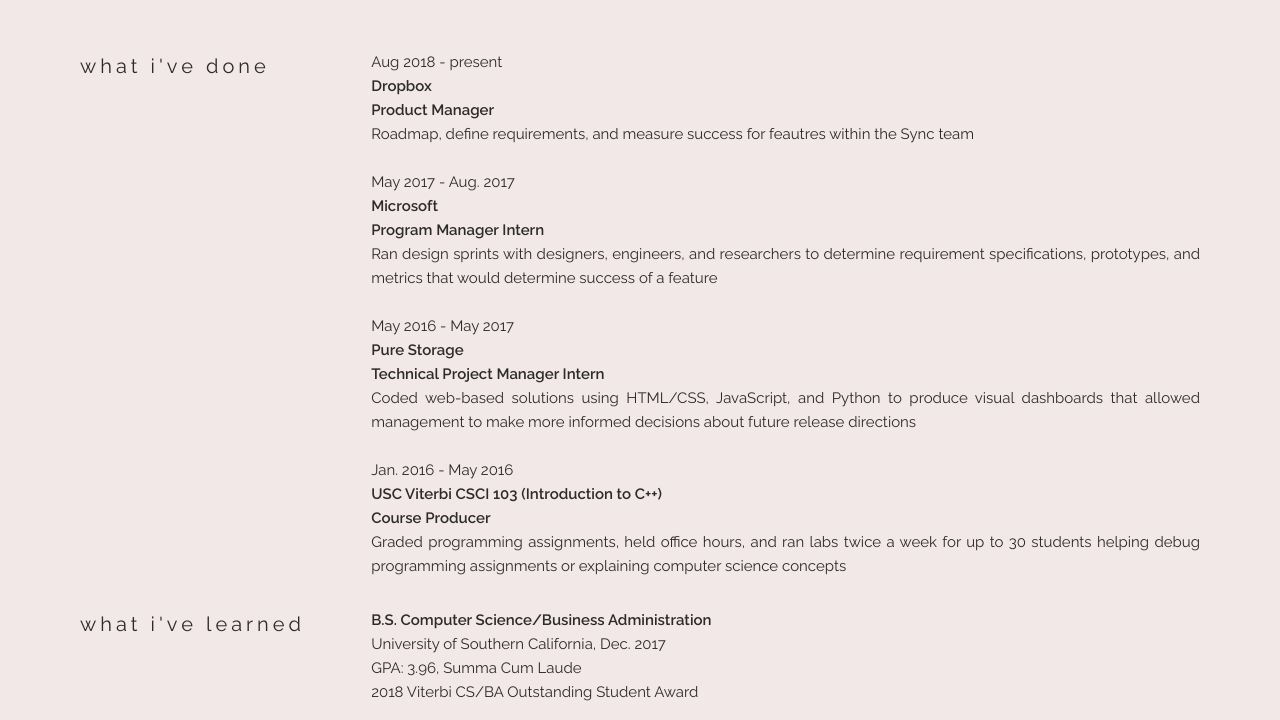
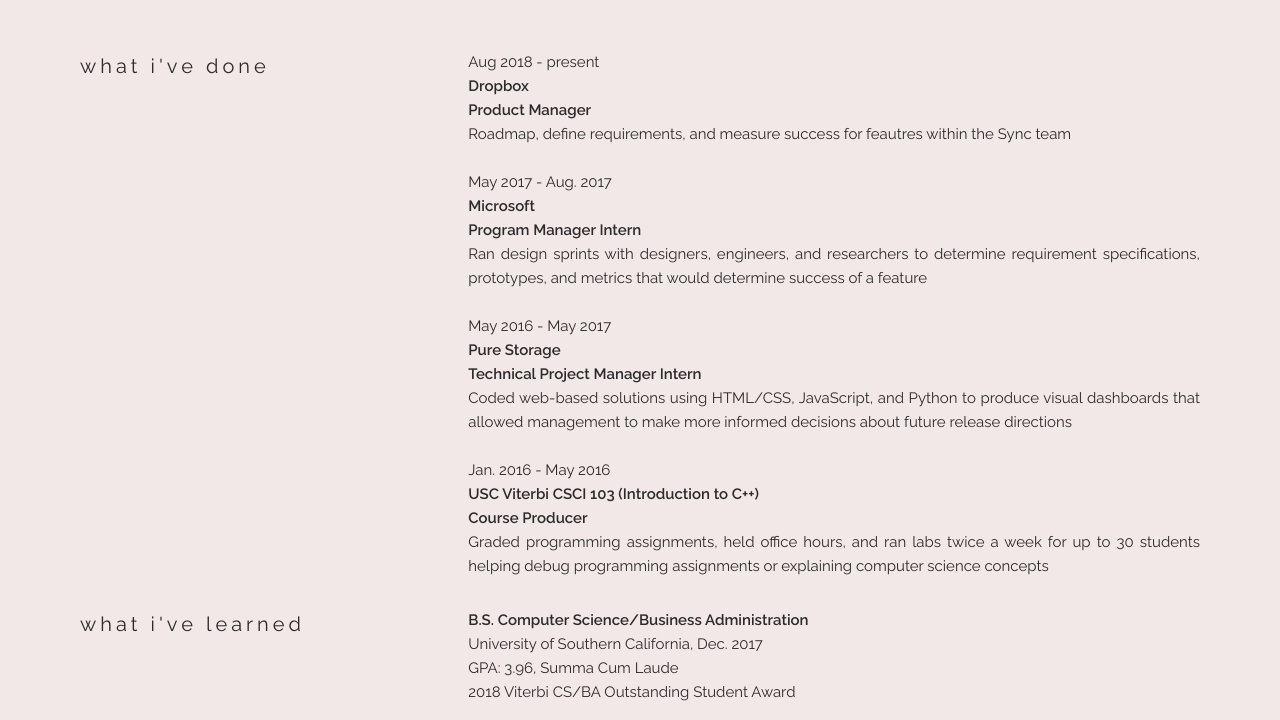
Before and after one commit to sarawiltberger1/sarawiltberger1.github.io, a plain HTML site: page index.html in a window 1280 px wide. Shown: the part 2020-2740 px from the top of the page. Drawn offline with Linux system fonts and the light colour scheme.

Commit message:
changed columns

```diff
--- a/index.html
+++ b/index.html
@@ -84,12 +84,12 @@
 
   <div class="row">
 
-  <div class="three columns">
+  <div class="four columns">
     <span class="mid-header">what i've done</span>
 
   </div> <!-- column three -->
 
-  <div class="nine columns">
+  <div class="eight columns">
 
   <div class="p-group">
     <p>Aug 2018 - present</p>
@@ -129,11 +129,11 @@
 
 
 <div class="row top">
-    <div class="three columns">
+    <div class="four columns">
       <span class="mid-header">what i've learned</span>
     </div> <!-- column three -->
 
-<div class="nine columns">
+<div class="eight columns">
 <div class="p-group">
   <p class="font-weight-bold">B.S. Computer Science/Business Administration</p>
   <p>University of Southern California, Dec. 2017</p>
```
